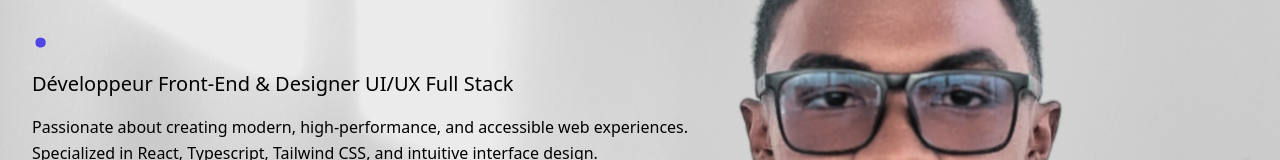
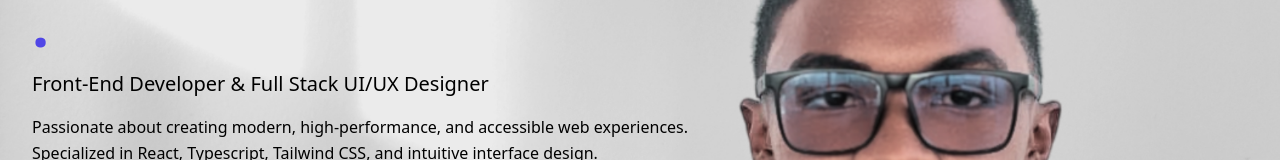
Before and after one commit to maherygm/mahery-rakotomalala, a React (Vite) app: page / in a window 1280 px wide. Shown: the part 284-444 px from the top of the page. Built offline with nearby package versions, Linux system fonts and the light colour scheme.

Commit message:
correction texte loading et texte hero  section

```diff
--- a/src/features/Home/hero/components/Hero.tsx
+++ b/src/features/Home/hero/components/Hero.tsx
@@ -42,7 +42,7 @@ export default function Hero() {
 
           <BoxReveal boxColor={"#5046e6"} duration={0.5}>
             <h2 className="mt-2 text-sm sm:text-base md:text-lg lg:text-xl font-medium">
-              Développeur Front-End & Designer UI/UX Full Stack
+              Front-End Developer & Full Stack UI/UX Designer
             </h2>
           </BoxReveal>
 
```
